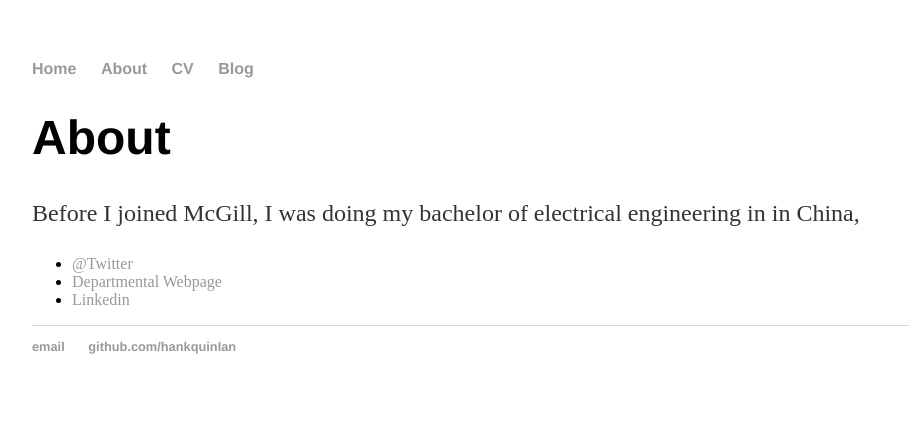
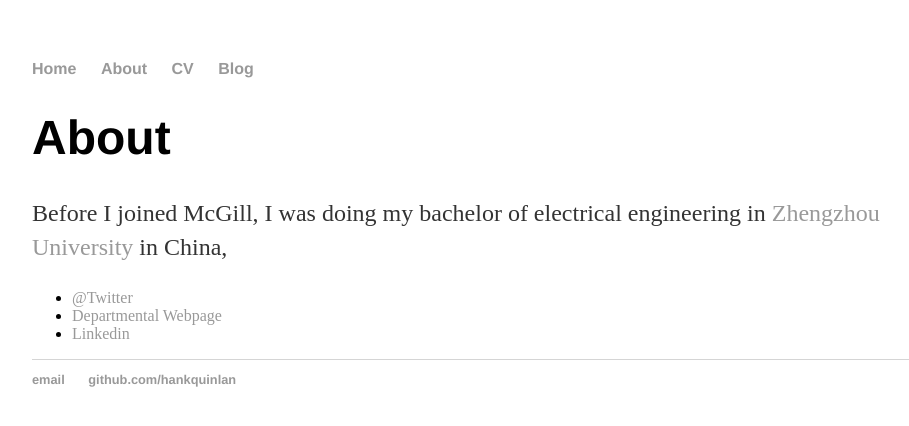
Before and after one commit to DanlanChen/DanlanChen.github.io, a Jekyll site: the page built from about/index.html, in a window 1280 px wide. Shown: the top 426 px of the page, without its empty margins (160-1069 px from the left). Built offline with Jekyll 4.4.1, drawn with Linux system fonts in a browser that asks for light colours.

Commit message:
Update index.html

```diff
--- a/about/index.html
+++ b/about/index.html
@@ -5,7 +5,7 @@ title: About Danlan Chen
 
 		<div class="about">
 			<h1>About</h1>
-			<p>Before I joined McGill, I was doing my bachelor of electrical engineering in <a href = "http://english.zzu.edu.cn/aboutus.htm"Zhengzhou University</a></a> in China,</p>
+			<p>Before I joined McGill, I was doing my bachelor of electrical engineering in <a href = "http://english.zzu.edu.cn/aboutus.htm">Zhengzhou University</a> in China,</p>
 
 			<ul class="contacts">
 				<li><a href="https://twitter.com/dengdeng599">@Twitter</a></li>
```
